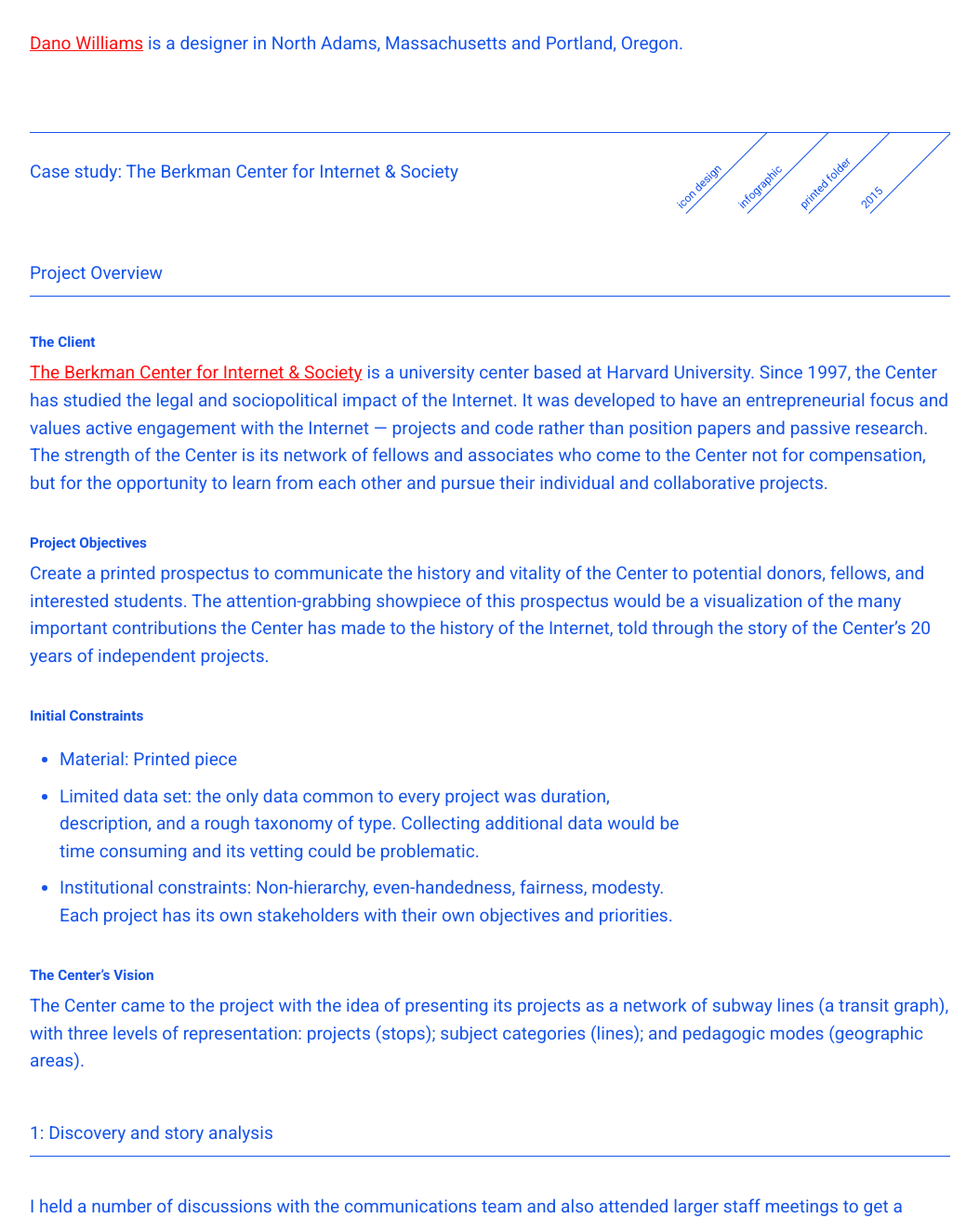
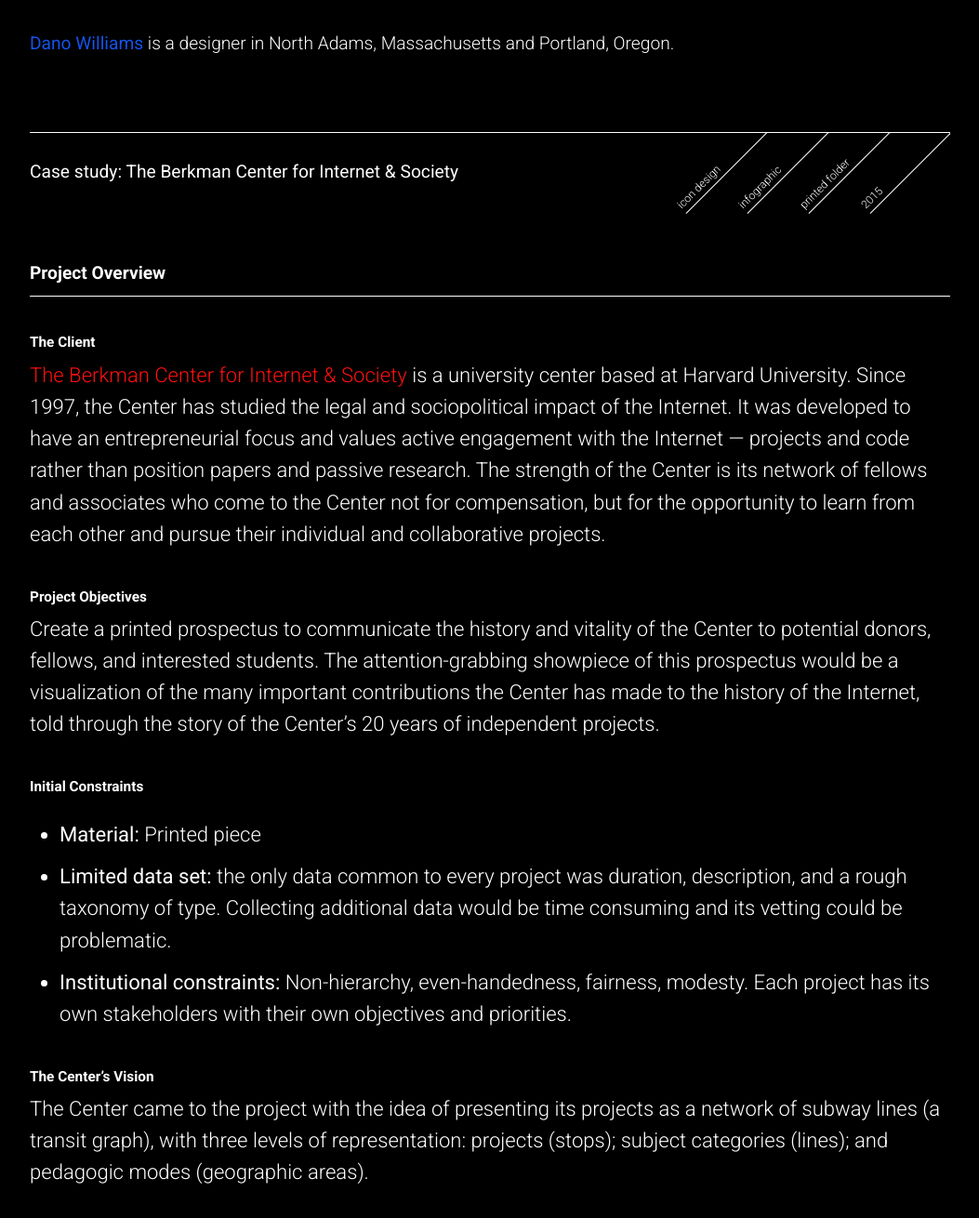
Before and after one commit to thisisdano/portfolio, a website: page berkman/index.html in a window 1280 px wide. Shown: the top 1310 px of the page at 93% size, without its empty margins (113-1166 px from the left). Drawn offline with nearby package versions, Linux system fonts and the light colour scheme.

Commit message:
changed color and weight of case study page

```diff
--- a/berkman/index.html
+++ b/berkman/index.html
@@ -27,7 +27,7 @@
 		<meta name="msapplication-TileImage" content="../mstile-144x144.png">
 		<meta name="theme-color" content="#ffffff">
 
-		<link href='https://fonts.googleapis.com/css?family=Roboto:400,400italic,700' rel='stylesheet' type='text/css'>
+		<link href='https://fonts.googleapis.com/css?family=Roboto:300,300italic,400,400italic,700' rel='stylesheet' type='text/css'>
 		<link rel="stylesheet" href="../styles/css/styles.css" type="text/css" />
 
 		<script src="http://ajax.googleapis.com/ajax/libs/jquery/1.4.2/jquery.min.js"></script>
@@ -47,7 +47,7 @@
 		</script>
 	</head>
 
-	<body>
+	<body class="case-study">
 		<div id="hello">
 
 		<!-- Intro + Bio -->
--- a/styles/scss/styles.scss
+++ b/styles/scss/styles.scss
@@ -48,6 +48,29 @@
 	color: $color-blue;
 	font: 93%/1.55 'Roboto', sans-serif;
 	overflow-x: hidden;
+}
+
+body.case-study {
+	background-color: black;
+	font-weight: 300;
+	color: white;
+	.section ul.specs li {
+		color: white;
+	}
+	a {
+		text-decoration: none;
+		strong {
+			font-weight: 400;
+			color: $color-blue;
+		}
+	}
+	.section {
+		@include respond-mobile {
+			border-top: none;
+			margin-top: 0;
+			padding-top: 0;
+		}
+	}
 }
 
 #hello {
@@ -458,7 +481,7 @@
 			margin-bottom: 1em;
 		}
 		@include respond-desktop {
-			font-size: 1em;
+			font-size: 1.15em;
 			margin-bottom: 1.3em;
 		}
 	}
@@ -472,6 +495,7 @@
     @include respond-tablet {
 	    font-size: 1em;
 	    margin-top: 2.5em;
+	    font-weight: 700;
     }
     & + p {
 	    @include respond-tablet {
@@ -524,9 +548,12 @@
 		margin-top: .5em;
 	}
 	@include respond-tablet {
-		max-width: 37em;
+		max-width: 45em;
 		margin-left: $grid * 2;
 		margin-top: 1em;
+	}
+	@include respond-desktop {
+		font-size: 1.15em;
 	}
 	& + p {
 		margin-top: 1em;
```
Also changed, not shown: berkman/img/berkman-dv-sketch-1.jpg, styles/css/styles.css, 1 other file.
